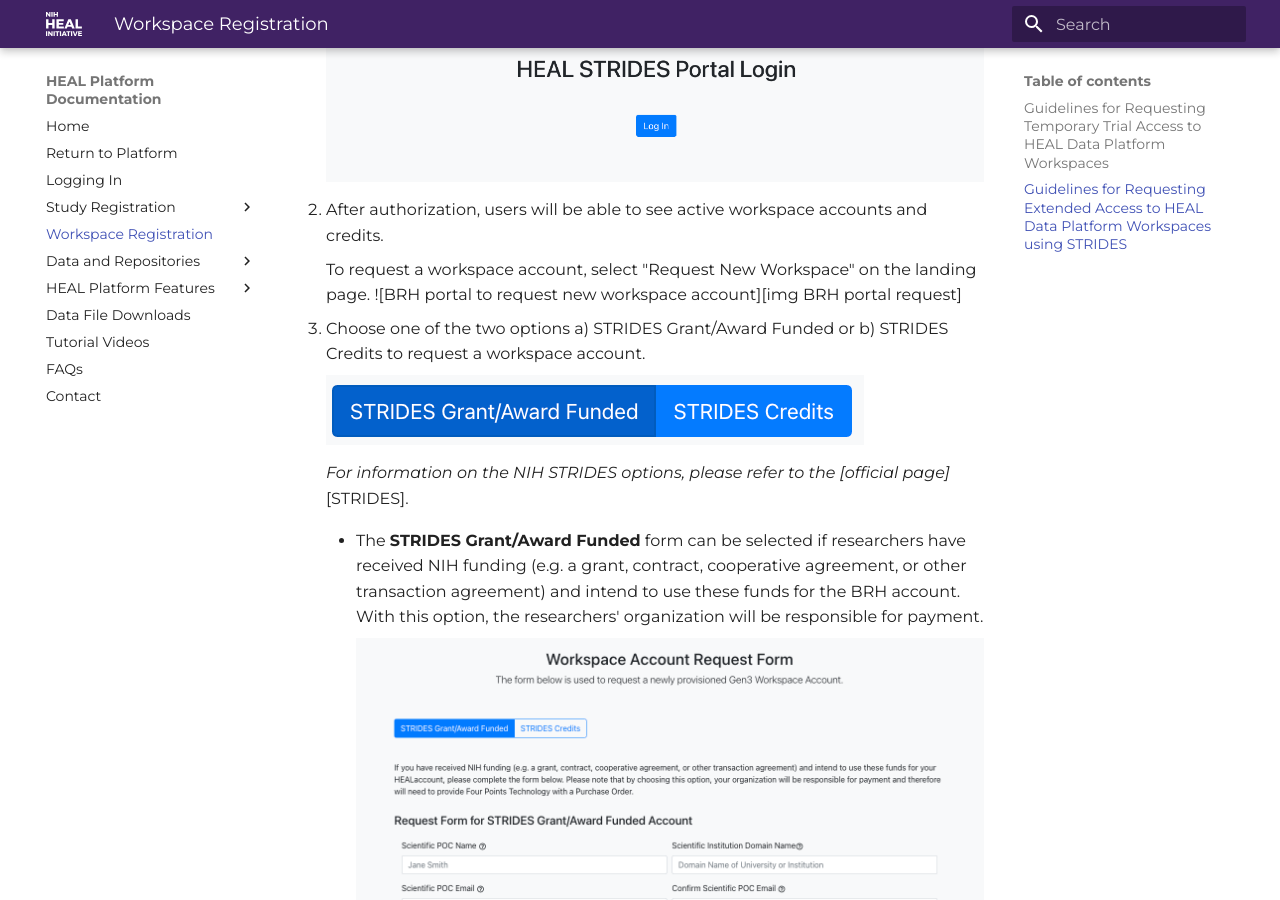
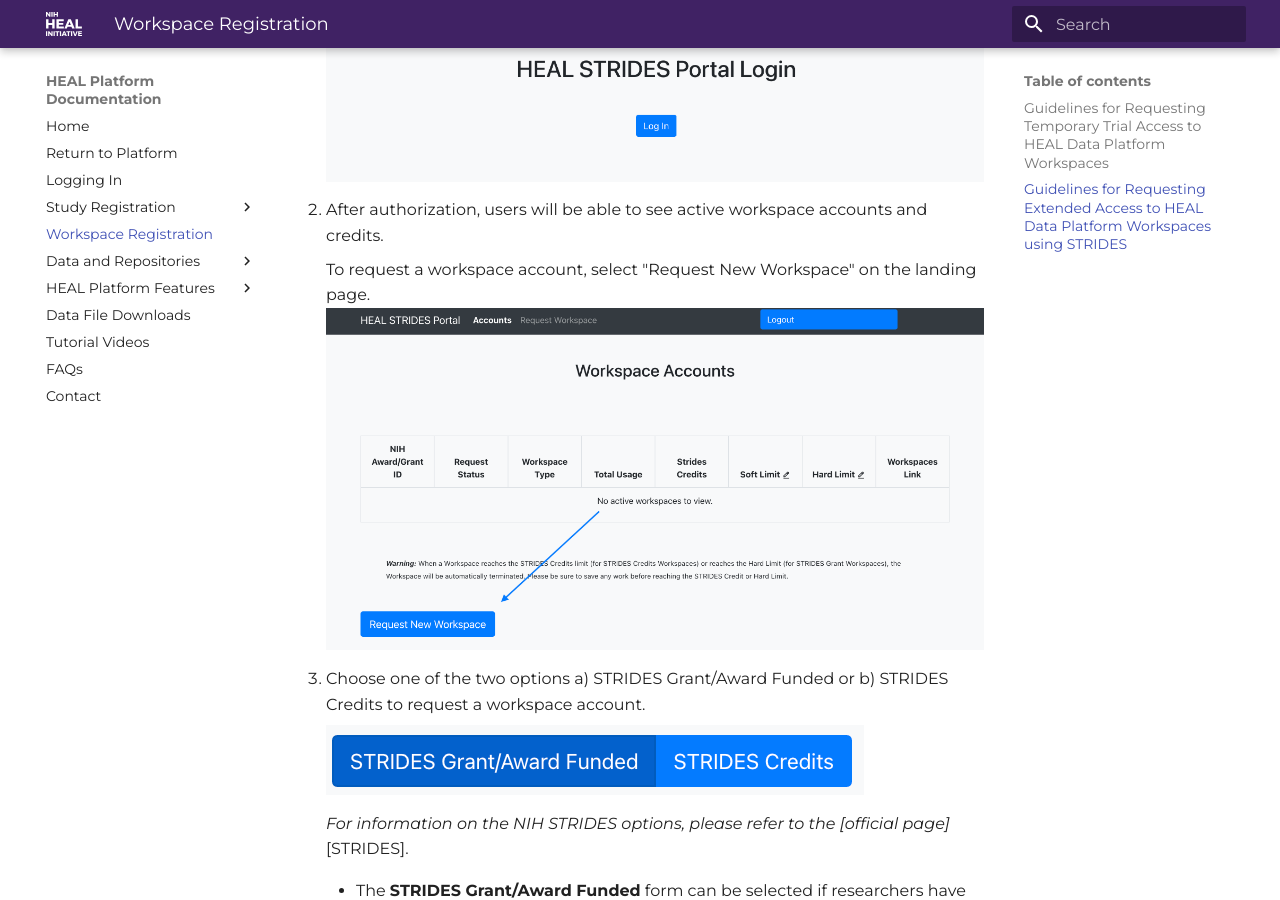
Before and after one commit to HEAL/platform-documentation, an MkDocs documentation site: the page built from docs/heal_workspace_registration.md, in a window 1280 px wide and 900 px high, scrolled down 2294 px. Built offline with MkDocs 1.6.1 and Material for MkDocs 9.7.7, drawn with Linux system fonts in a browser that asks for light colours.

Commit message:
Update heal_workspace_registration.md

```diff
--- a/docs/heal_workspace_registration.md
+++ b/docs/heal_workspace_registration.md
@@ -36,7 +36,7 @@
 2. After authorization, users will be able to see active workspace accounts and credits.
 
       To request a workspace account, select "Request New Workspace" on the landing page.
-        ![BRH portal to request new workspace account][img BRH portal request]
+        ![](../img/healportal_request_new.png)
 
 3. Choose one of the two options a) STRIDES Grant/Award Funded or b) STRIDES Credits to request a workspace account.
 
```
